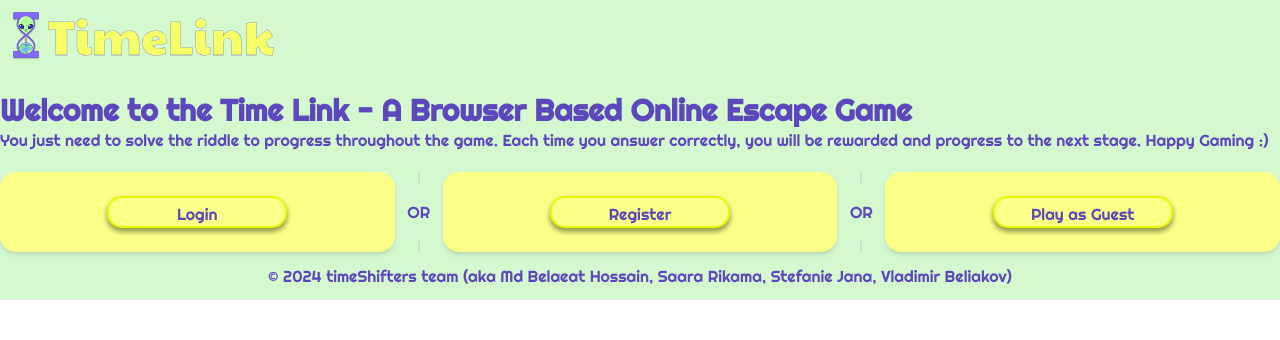
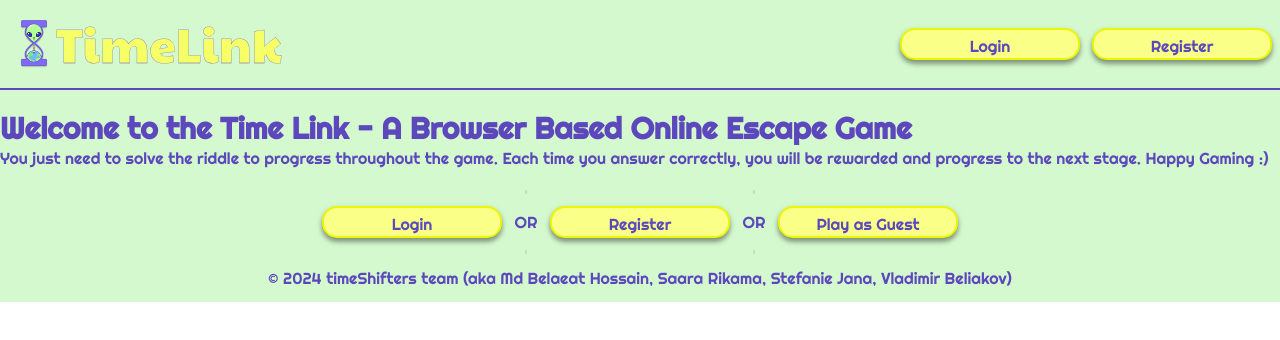
Before and after one commit to Ermegilius/timeLink, a React (Vite) app: page / in a window 1280 px wide. Shown: the top 340 px of the page. Built offline with nearby package versions, Linux system fonts and the light colour scheme.

Commit message:
fix: navbar and css

```diff
--- a/index.html
+++ b/index.html
@@ -7,6 +7,7 @@
       href="https://fonts.googleapis.com/css2?family=Paytone+One&family=Righteous&display=swap"
       rel="stylesheet"
     />
+    <link rel="icon" type="image/x-icon" href="./src/assets/favicon.svg" />
     <meta name="viewport" content="width=device-width, initial-scale=1.0" />
     <title>Time Link</title>
   </head>
--- a/src/components/NavBar/NavBar.jsx
+++ b/src/components/NavBar/NavBar.jsx
@@ -1,14 +1,70 @@
+import { Link } from "react-router-dom";
 import logo from "../../assets/logo.png";
 import "./NavBar.css";
 
 const NavBar = () => {
   return (
-    <nav className="bg-[#D4F9CF]">
-      <div className="flex items-center gap-2 p-3">
-        <img className="max-w-7" src={logo} alt="TimeLink Logo" />
-        <h1 className="text-5xl">TimeLink</h1>
+    <div className="navbar border-b-2 border-[#5C48BC] mb-5">
+      <div className="navbar-start">
+        {/* <div className="dropdown">
+          <div tabIndex={0} role="button" className="btn btn-ghost lg:hidden">
+            <svg
+              xmlns="http://www.w3.org/2000/svg"
+              className="h-5 w-5"
+              fill="none"
+              viewBox="0 0 24 24"
+              stroke="currentColor"
+            >
+              <path
+                strokeLinecap="round"
+                strokeLinejoin="round"
+                strokeWidth="2"
+                d="M4 6h16M4 12h8m-8 6h16"
+              />
+            </svg>
+          </div>
+          <ul
+            tabIndex={0}
+            className="menu menu-sm dropdown-content bg-base-100 rounded-box z-[1] mt-3 w-52 p-2 shadow"
+          >
+            <li>
+              <a>Item 1</a>
+            </li>
+            <li>
+              <a>Parent</a>
+              <ul className="p-2">
+                <li>
+                  <a>Submenu 1</a>
+                </li>
+                <li>
+                  <a>Submenu 2</a>
+                </li>
+              </ul>
+            </li>
+            <li>
+              <a>Item 3</a>
+            </li>
+          </ul>
+        </div> */}
+        <Link to="/">
+          <nav className="bg-[#D4F9CF]">
+            <div className="flex items-center gap-2 p-3">
+              <img className="max-w-7" src={logo} alt="TimeLink Logo" />
+              <h1 className="text-5xl">TimeLink</h1>
+            </div>
+          </nav>
+        </Link>
       </div>
-    </nav>
+
+      <div className="navbar-end flex gap-3">
+        <Link to="login">
+          <button>Login</button>
+        </Link>
+        <Link to="register">
+          <button>Register</button>
+        </Link>
+      </div>
+    </div>
   );
 };
 
--- a/src/pages/ErrorPage/ErrorPage.jsx
+++ b/src/pages/ErrorPage/ErrorPage.jsx
@@ -12,9 +12,7 @@ const ErrorPage = () => {
             {error?.message}
           </p>
           <Link to="/">
-            <button className="p-3 font-semibold  rounded-lg shadow-md">
-              Back to homepage
-            </button>
+            <button className="">Back to homepage</button>
           </Link>
         </div>
       </div>
--- a/src/pages/GameplayPage/GameplayPage.jsx
+++ b/src/pages/GameplayPage/GameplayPage.jsx
@@ -48,7 +48,7 @@ function GameplayPage({ onLogOut }) {
     <main>
       <Banner></Banner>
       <div className="boxForTitle"></div>
-      <div className="boxForGameplayAndMenu">
+      <div className="boxForGameplayAndMenu my-5">
         <div className="boxForGameplay">
           <div className="playboard-grid" id="playboard-grid">
             {[...Array(294)].map((_, index) => (
--- a/src/pages/Home/Home.jsx
+++ b/src/pages/Home/Home.jsx
@@ -5,9 +5,9 @@ const Home = () => {
   return (
     <div>
       <Banner></Banner>
-      <div className="flex w-full">
+      <div className="flex w-full justify-center">
         {/* Login */}
-        <div className="card bg-[#f9ff87] rounded-box grid h-20 flex-grow place-items-center shadow-md">
+        <div className="">
           <Link to="/login">
             <button>Login</button>
           </Link>
@@ -16,7 +16,7 @@ const Home = () => {
         <div className="divider divider-horizontal">OR</div>
 
         {/* Register */}
-        <div className="card bg-[#f9ff87] rounded-box grid h-20 flex-grow place-items-center shadow-md">
+        <div className="">
           <Link to="/register">
             <button>Register</button>
           </Link>
@@ -25,7 +25,7 @@ const Home = () => {
         <div className="divider divider-horizontal">OR</div>
 
         {/* Guest */}
-        <div className="card bg-[#f9ff87] rounded-box grid h-20 flex-grow place-items-center shadow-md">
+        <div className="">
           <Link to="/gameplay">
             <button>Play as Guest</button>
           </Link>
--- a/src/pages/Login/Login.jsx
+++ b/src/pages/Login/Login.jsx
@@ -1,3 +1,5 @@
+import { Link } from "react-router-dom";
+
 const Login = () => {
   return (
     <div className="hero min-h-screen">
@@ -35,8 +37,11 @@ const Login = () => {
                 </a>
               </label>
             </div>
-            <div className="form-control mt-6">
-              <button className="p-3 rounded-lg  text-[#5C48BC]">Login</button>
+            <div className="form-control mt-6 flex  items-center">
+              <button className="">Login</button>
+              <Link to="gameplay">
+                <button>Play as Guest</button>
+              </Link>
             </div>
           </form>
         </div>
--- a/src/pages/Register/Register.jsx
+++ b/src/pages/Register/Register.jsx
@@ -1,3 +1,5 @@
+import { Link } from "react-router-dom";
+
 const Register = () => {
   return (
     <div className="hero min-h-screen">
@@ -41,10 +43,11 @@ const Register = () => {
                 required
               />
             </div>
-            <div className="form-control mt-6">
-              <button className="p-2 rounded-lg text-[#5C48BC]">
-                Register
-              </button>
+            <div className="form-control mt-6 flex items-center">
+              <button className="">Register</button>
+              <Link to="/gameplay">
+                <button>Play as Guest</button>
+              </Link>
             </div>
           </form>
         </div>
```
